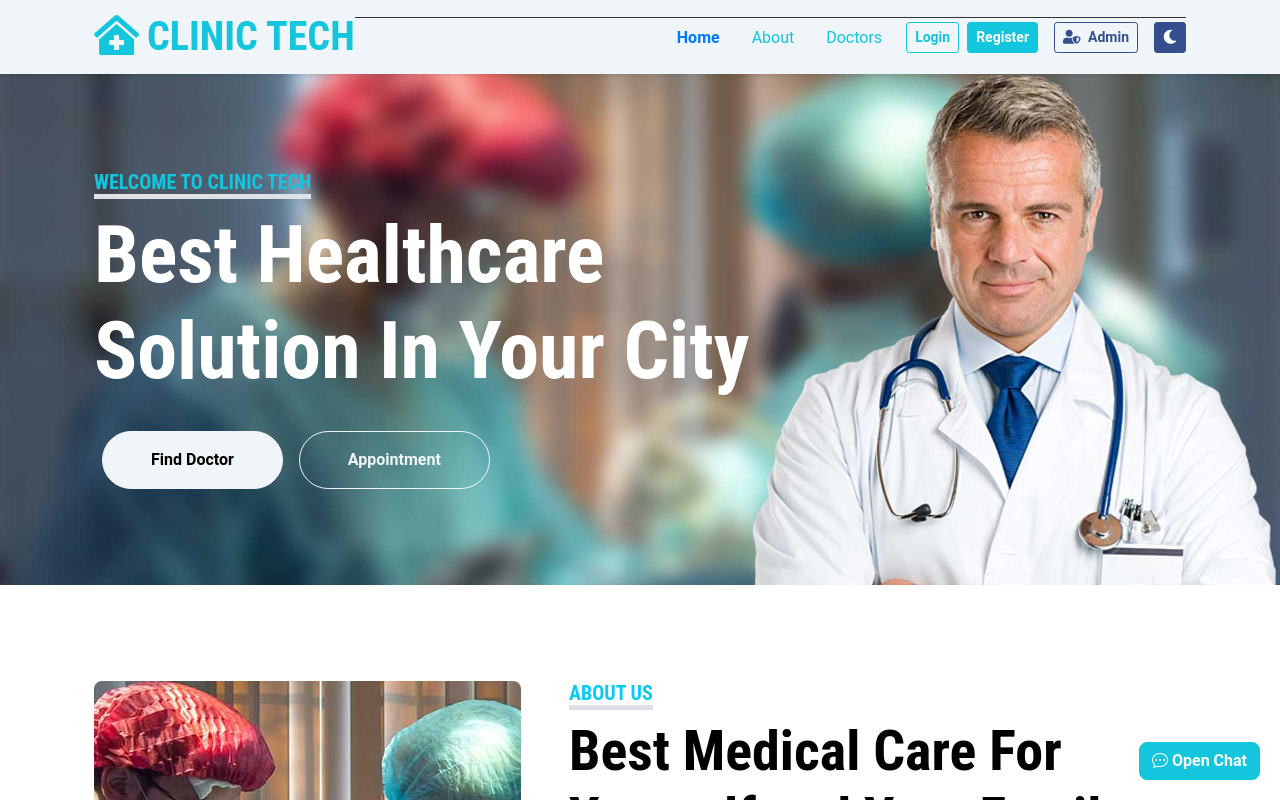
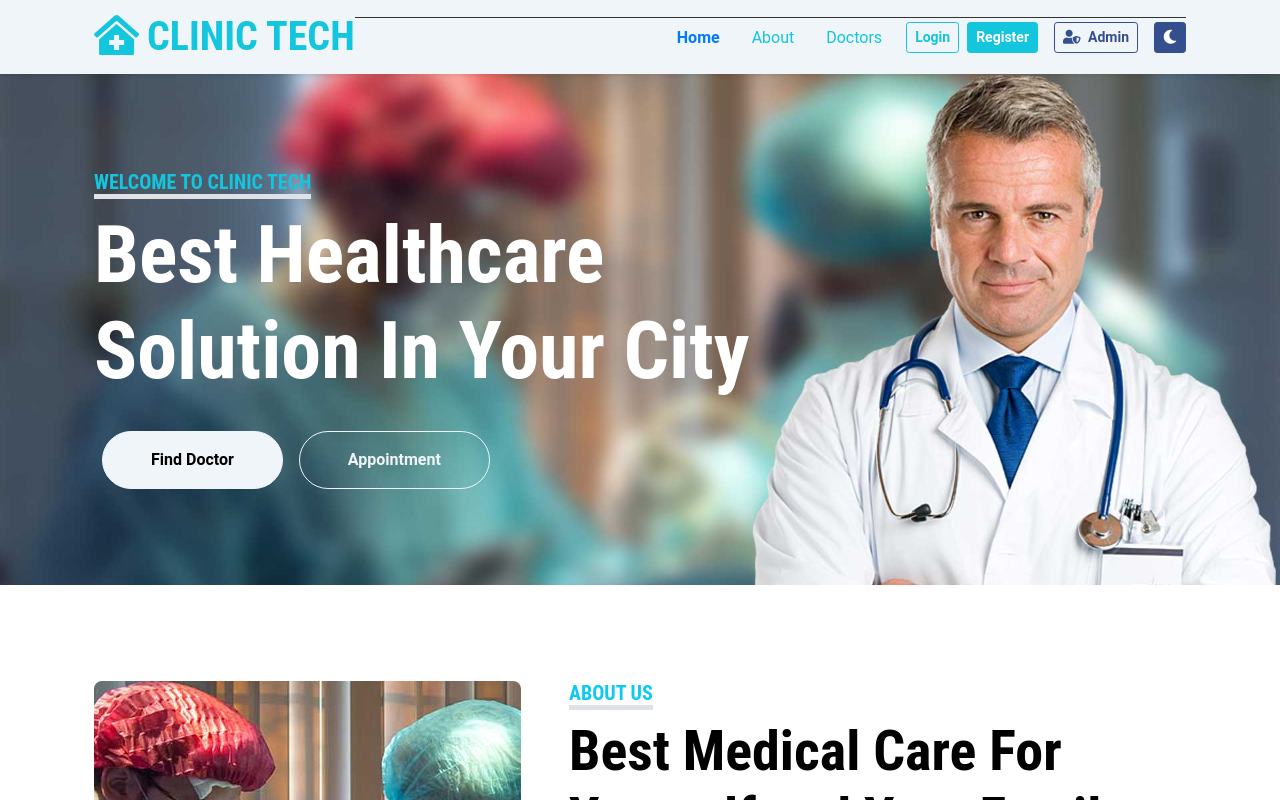
Before and after one commit to samiramustafa/clinic-management-system, a React (Create React App) app: page / in a window 1280 px wide. Shown: the top 800 px of the page. Built offline with nearby package versions, Linux system fonts and the light colour scheme.

Commit message:
edit pull from main

```diff
--- a/src/App.js
+++ b/src/App.js
@@ -67,7 +67,7 @@ function App() {
             </Switch>
               {/* abdelrjman 2:40 */}
           </div>
-          <ChatBot />
+          {/* <ChatBot /> */}
           <Footer />
           {/* Scroll-To-Top Button */}
           <ScrollToTopButton />
```
